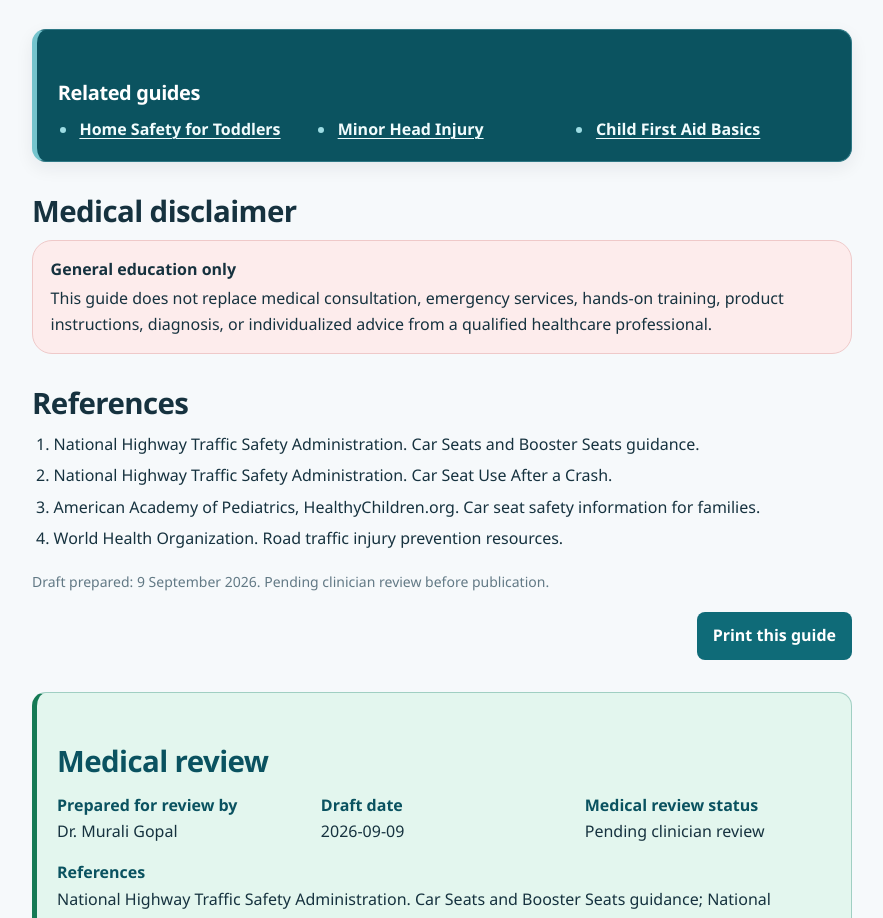
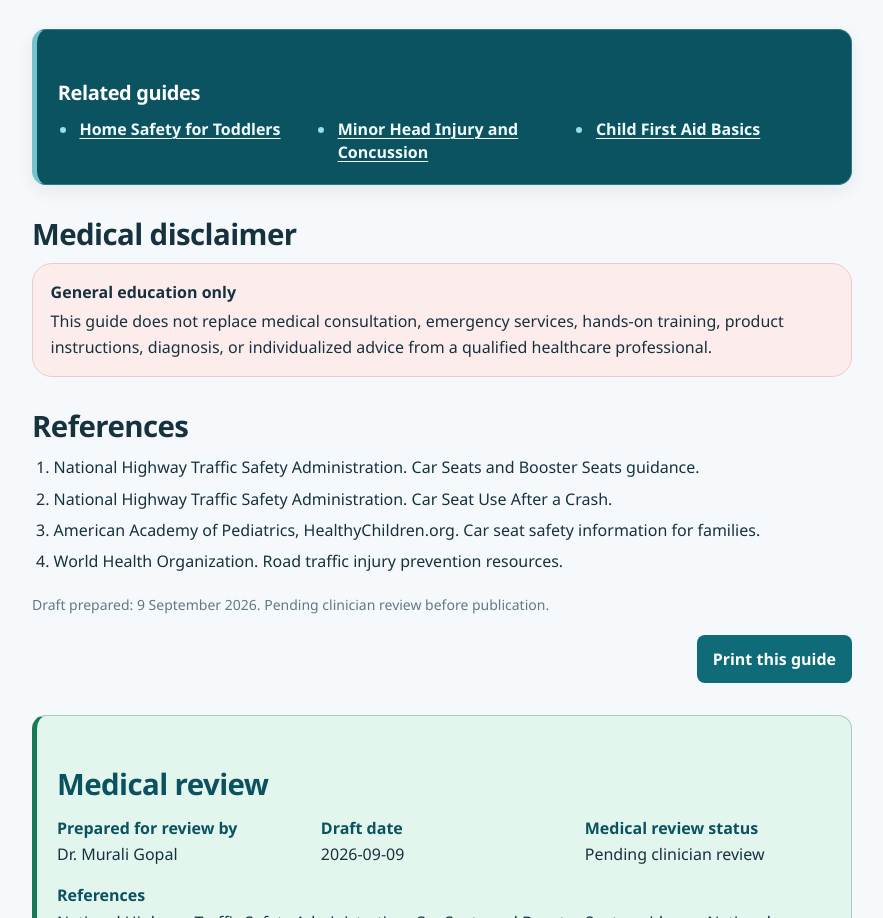
Before and after one commit to murali72spam-sketch/medical-portal, a website: page html-conditions/child-car-seat-safety-parent-guide.html in a window 1280 px wide. Shown: the part 2673-3591 px from the top of the page, without its empty margins (198-1081 px from the left). Drawn offline with Linux system fonts and the light colour scheme.

Commit message:
Fix related head injury guide link

```diff
--- a/html-conditions/child-car-seat-safety-parent-guide.html
+++ b/html-conditions/child-car-seat-safety-parent-guide.html
@@ -37,7 +37,7 @@
       <section><h2>Safer travel habits</h2><ul><li>Use the correct restraint on every journey, including short local trips.</li><li>Everyone in the vehicle should use an appropriate restraint or seat belt.</li><li>Do not hold a child on an adult&rsquo;s lap or place two people within one seat belt.</li><li>Never leave a child unattended in a parked vehicle.</li><li>Recheck current Indian road-safety requirements because legal rules and applicable standards can change.</li></ul></section>
       <section><h2>After a collision</h2><p>Follow the restraint manufacturer&rsquo;s instructions and obtain appropriate advice before reusing a seat involved in a collision. Damage may not always be visible.</p></section>
       <section><h2>When urgent medical assessment is needed</h2><div class="callout red-flags"><strong>After a collision, seek emergency help for breathing difficulty, loss of responsiveness, seizure, severe pain, weakness, repeated vomiting, confusion, significant bleeding, or any concern about serious injury.</strong></div></section>
-      <section class="related-guides" aria-labelledby="related-guides-title"><h2 id="related-guides-title">Related guides</h2><ul><li><a href="./home-safety-for-toddlers-parent-guide.html">Home Safety for Toddlers</a></li><li><a href="./minor-head-injury-parent-guide.html">Minor Head Injury</a></li><li><a href="./child-first-aid-basics-parent-guide.html">Child First Aid Basics</a></li></ul></section>
+      <section class="related-guides" aria-labelledby="related-guides-title"><h2 id="related-guides-title">Related guides</h2><ul><li><a href="./home-safety-for-toddlers-parent-guide.html">Home Safety for Toddlers</a></li><li><a href="./minor-head-injury-concussion-parent-guide.html">Minor Head Injury and Concussion</a></li><li><a href="./child-first-aid-basics-parent-guide.html">Child First Aid Basics</a></li></ul></section>
       <section><h2>Medical disclaimer</h2><div class="notice notice-disclaimer"><strong>General education only</strong> This guide does not replace medical consultation, emergency services, hands-on training, product instructions, diagnosis, or individualized advice from a qualified healthcare professional.</div></section>
       <section><h2>References</h2><ol class="reference-list"><li>National Highway Traffic Safety Administration. Car Seats and Booster Seats guidance.</li><li>National Highway Traffic Safety Administration. Car Seat Use After a Crash.</li><li>American Academy of Pediatrics, HealthyChildren.org. Car seat safety information for families.</li><li>World Health Organization. Road traffic injury prevention resources.</li></ol></section>
       <p class="text-small text-muted">Draft prepared: 9 September 2026. Pending clinician review before publication.</p>
```
